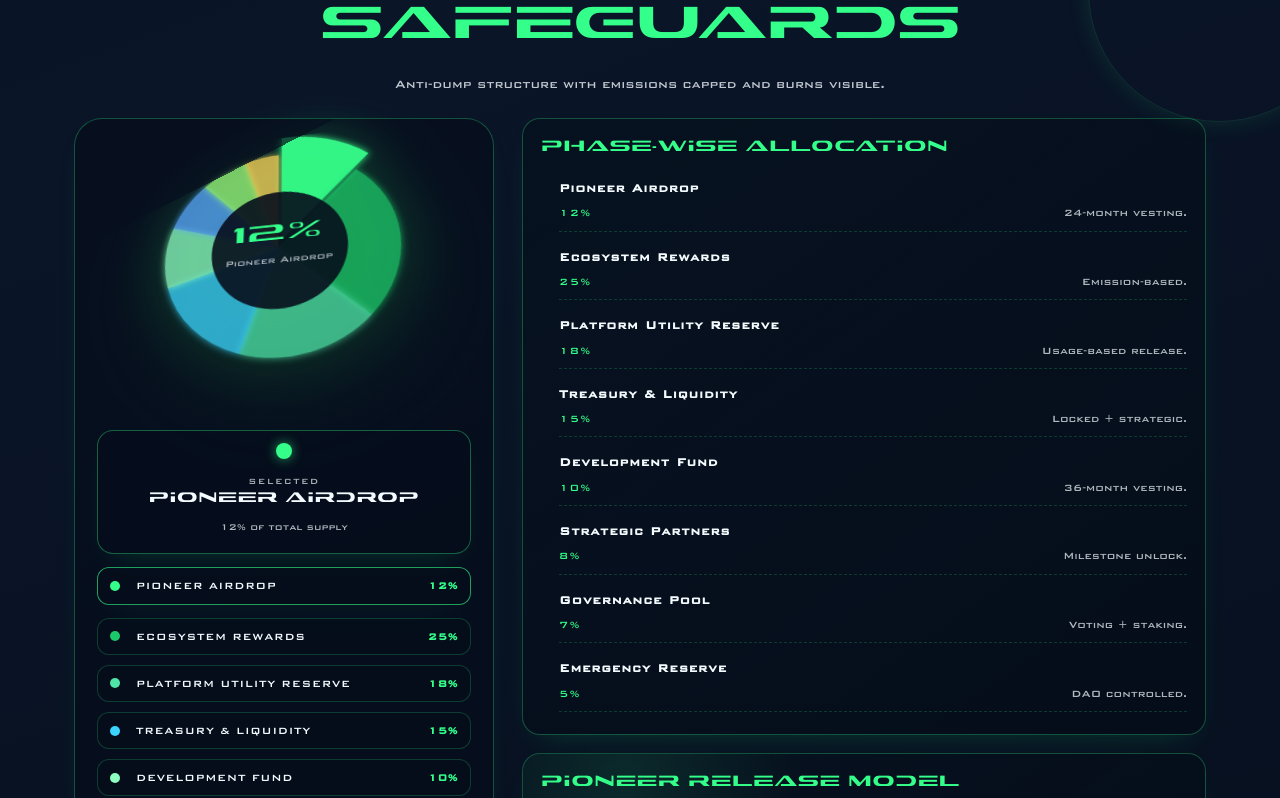
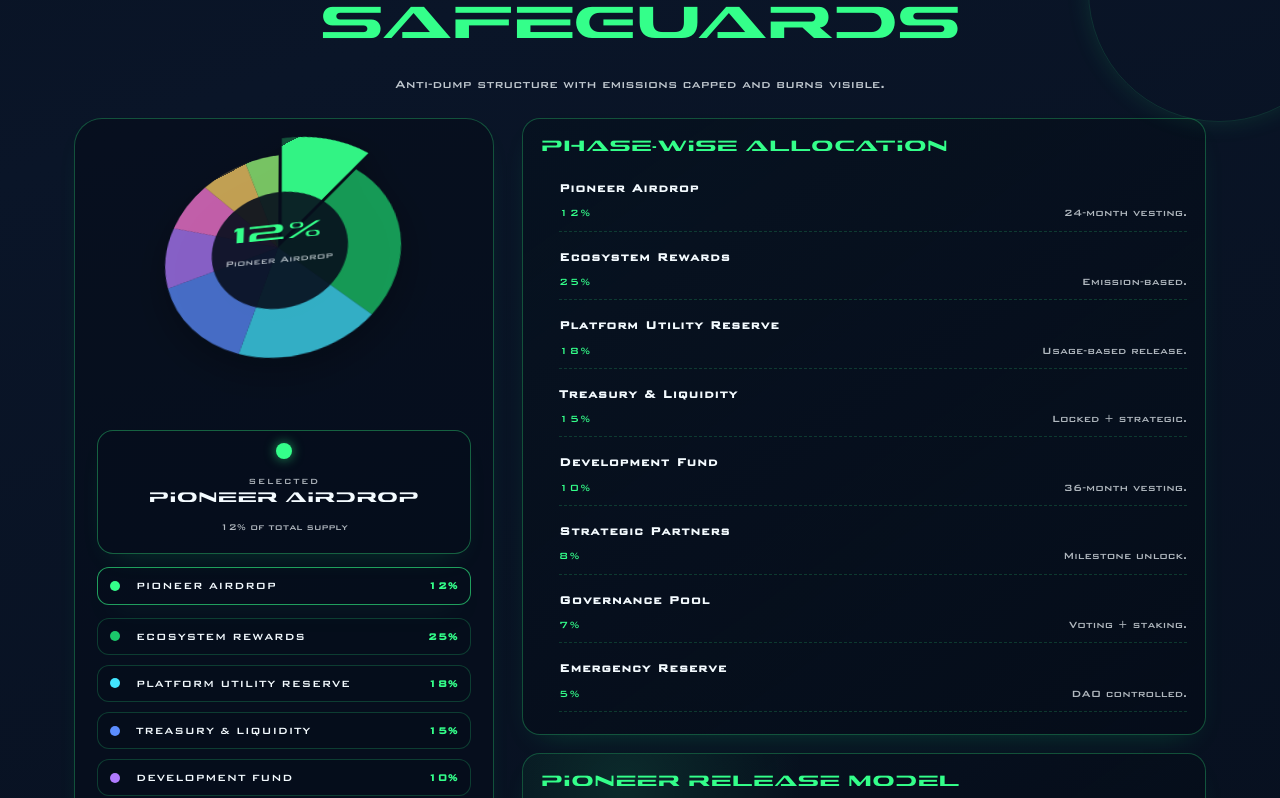
Before and after one commit to Siatai/opx, a React (Vite) app: page / in a window 1280 px wide. Shown: the part 2282-3080 px from the top of the page. Built offline with nearby package versions, Linux system fonts and the light colour scheme; a web font is replaced by a local one.

Commit message:
Simplify chart styling

```diff
--- a/src/App.jsx
+++ b/src/App.jsx
@@ -3,12 +3,12 @@ import { useEffect, useMemo, useState } from 'react'
 const tokenomicsData = [
   { label: 'Pioneer Airdrop', value: 12, color: '#34ff8a' },
   { label: 'Ecosystem Rewards', value: 25, color: '#1bc86a' },
-  { label: 'Platform Utility Reserve', value: 18, color: '#4fe3a7' },
-  { label: 'Treasury & Liquidity', value: 15, color: '#3bd4ff' },
-  { label: 'Development Fund', value: 10, color: '#8cffc1' },
-  { label: 'Strategic Partners', value: 8, color: '#5aa8ff' },
-  { label: 'Governance Pool', value: 7, color: '#9cff7b' },
-  { label: 'Emergency Reserve', value: 5, color: '#ffd85a' },
+  { label: 'Platform Utility Reserve', value: 18, color: '#42e5ff' },
+  { label: 'Treasury & Liquidity', value: 15, color: '#5b8dff' },
+  { label: 'Development Fund', value: 10, color: '#b07bff' },
+  { label: 'Strategic Partners', value: 8, color: '#ff7ad9' },
+  { label: 'Governance Pool', value: 7, color: '#ffd166' },
+  { label: 'Emergency Reserve', value: 5, color: '#9cff7b' },
 ]
 
 function polarToCartesian(cx, cy, r, angle) {
@@ -46,22 +46,12 @@ function TokenomicsChart() {
   return (
     <div className="tokenomics-chart">
       <svg viewBox="0 0 240 240" className="token-chart">
-        <defs>
-          <filter id="glow">
-            <feGaussianBlur stdDeviation="3.5" result="coloredBlur" />
-            <feMerge>
-              <feMergeNode in="coloredBlur" />
-              <feMergeNode in="SourceGraphic" />
-            </feMerge>
-          </filter>
-        </defs>
         {slices.map((slice, idx) => (
           <path
             key={slice.label}
             d={arcPath(120, 120, idx === active ? 106 : 100, slice.start, slice.end)}
             fill={slice.color}
             opacity={idx === active ? 0.95 : 0.75}
-            filter="url(#glow)"
             onMouseEnter={() => setActive(idx)}
             onClick={() => setActive(idx)}
             className="slice"
--- a/src/index.css
+++ b/src/index.css
@@ -768,7 +768,7 @@ section {
   perspective: 800px;
   transform-style: preserve-3d;
   position: relative;
-  z-index: 2;
+  z-index: 3;
 }
 
 .token-chart {
@@ -776,15 +776,15 @@ section {
   height: 260px;
   transform: perspective(700px) rotateX(16deg) rotateY(-8deg) translateZ(38px);
   transform-origin: 50% 55%;
-  filter: drop-shadow(0 18px 30px rgba(0, 0, 0, 0.45)) drop-shadow(0 0 26px rgba(52, 255, 138, 0.3));
+  filter: drop-shadow(0 12px 20px rgba(0, 0, 0, 0.4));
   transition: transform 0.35s ease, filter 0.35s ease;
   position: relative;
-  z-index: 3;
+  z-index: 5;
 }
 
 .tokenomics-chart:hover .token-chart {
   transform: perspective(700px) rotateX(18deg) rotateY(-6deg) translateZ(52px);
-  filter: drop-shadow(0 24px 36px rgba(0, 0, 0, 0.55)) drop-shadow(0 0 34px rgba(52, 255, 138, 0.45));
+  filter: drop-shadow(0 18px 28px rgba(0, 0, 0, 0.5));
 }
 
 .chart-label {
@@ -817,6 +817,8 @@ section {
   background: rgba(6, 14, 28, 0.7);
   box-shadow: var(--shadow-soft);
   text-align: center;
+  position: relative;
+  z-index: 1;
 }
 
 .token-focus-badge {
```
